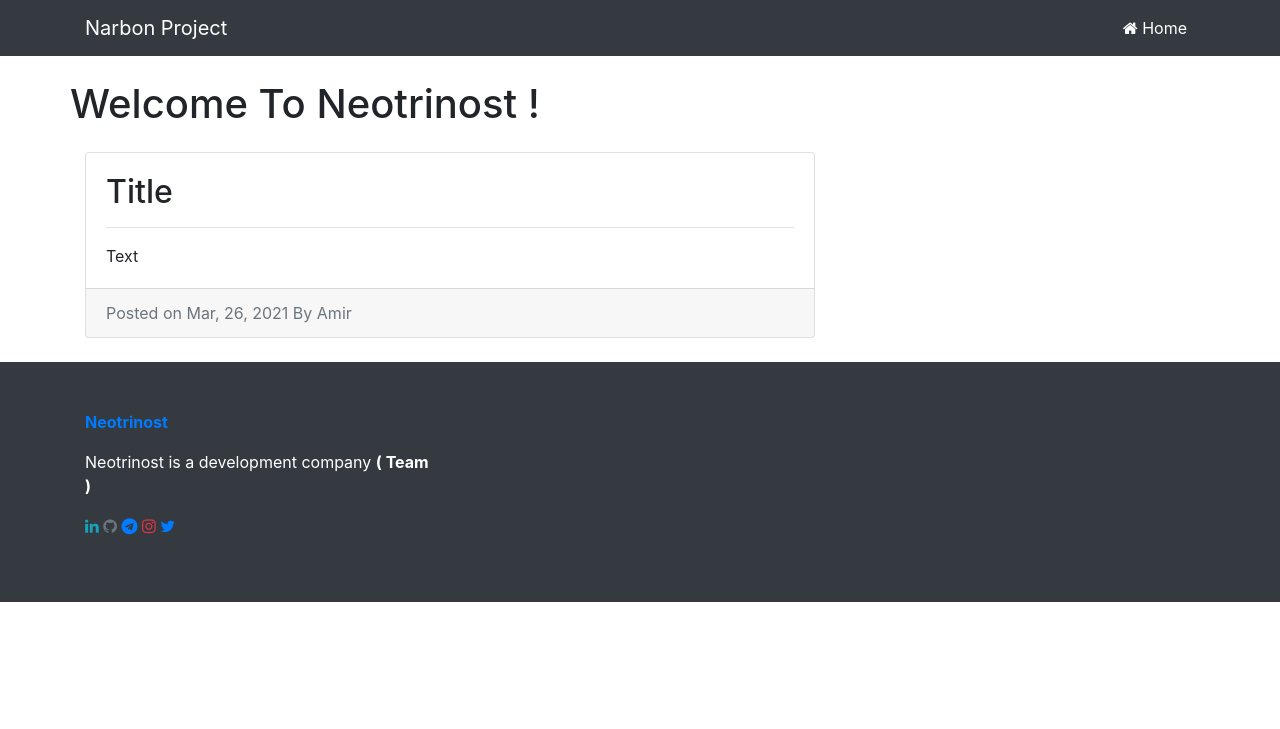
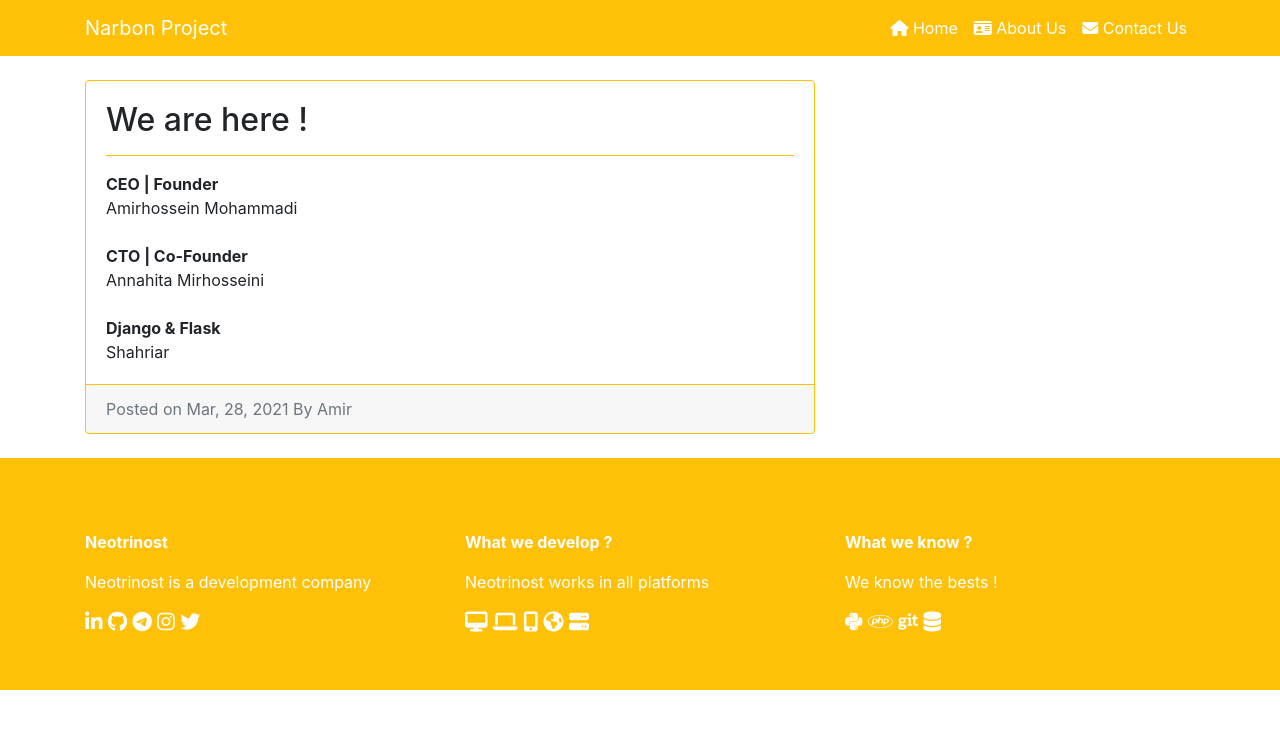
Before and after one commit to Neotrinost/Neotrinost.ir, a Flask app: page / in a window 1280 px wide. Shown: the top 729 px of the page. Run offline with Flask 2, Linux system fonts and the light colour scheme; some libraries are stand-ins or nearby versions.

Commit message:
Update Footer and post

```diff
--- a/app/templates/index.html
+++ b/app/templates/index.html
@@ -21,7 +21,7 @@
 	<link href="https://fonts.googleapis.com/css?family=Karla:400,700&display=swap" rel="stylesheet">
 	<link rel="stylesheet" href="https://cdn.materialdesignicons.com/4.8.95/css/materialdesignicons.min.css">
 	<link rel="stylesheet" href="https://stackpath.bootstrapcdn.com/bootstrap/4.4.1/css/bootstrap.min.css">
-<link rel="stylesheet" href="https://cdnjs.cloudflare.com/ajax/libs/font-awesome/4.7.0/css/font-awesome.min.css">
+    <script src="https://kit.fontawesome.com/4a679d8ec0.js" crossorigin="anonymous"></script>
 	<style>
 		body {
 			padding-top: 56px;
@@ -31,7 +31,7 @@
 
 <body>
 
-<nav class="navbar bg-dark navbar-expand-lg navbar-dark fixed-top">
+<nav class="navbar bg-warning navbar-expand-lg navbar-dark fixed-top">
     <div class="container">
         <a class="navbar-brand" href="."><span>Narbon </span>Project</a>
         <button class="navbar-toggler" type="button" data-toggle="collapse" data-target="#navbarResponsive" aria-controls="navbarResponsive" aria-expanded="false" aria-label="Toggle navigation">
@@ -39,10 +39,14 @@
         </button>
         <div class="collapse navbar-collapse" id="navbarResponsive">
             <ul class="navbar-nav ml-auto">
-                <li class="nav-item active">
-                    <a class="nav-link" href="#"><i class="fa fa-home"></i> Home
-                        <span class="sr-only">(current)</span>
-                    </a>
+                <li class="nav-item text-white active">
+                    <a class="nav-link" href="#"><i class="fa fa-home"></i> Home</a>
+                </li>
+                <li class="nav-item text-white active">
+                    <a class="nav-link" href="#"><i class="fa fa-id-card"></i> About Us</a>
+                </li>
+                <li class="nav-item text-white active">
+                    <a class="nav-link" href="#"><i class="fa fa-envelope"></i> Contact Us</a>
                 </li>
             </li>
         </ul>
@@ -51,20 +55,34 @@
   </nav>
 
   <div class="container">
-
+      <br>
     <div class="row">
 
-    <h1 class="my-4">Welcome To Neotrinost !</h1>
+    <!-- <h1 class="my-4">Welcome To Neotrinost !</h1> -->
 
       <div class="col-md-8">
-        <div class="card mb-4">
+        <div class="border border-warning card mb-4">
             <div class="card-body">
-                <h2 class="card-title">Title</h2>
-                <hr>
-                <p class="card-text">Text</p>
+                <h2 class="card-title">We are here !</h2>
+                <hr class="border-warning">
+                <p class="card-text">
+                    <b>CEO | Founder</b>
+                    <br>
+                    Amirhossein Mohammadi
+                    <br>
+                    <br>
+                    <b>CTO | Co-Founder</b>
+                    <br>
+                    Annahita Mirhosseini
+                    <br>
+                    <br>
+                    <b>Django & Flask</b>
+                    <br>
+                    Shahriar
+                </p>
             </div>
-            <div class="card-footer text-muted">
-                Posted on Mar, 26, 2021 By Amir
+            <div class="card-footer border-warning text-muted">
+                Posted on Mar, 28, 2021 By Amir
             </div>
         </div>
        </div>
@@ -74,27 +92,55 @@
   </div>
 
     <!-- Footer -->
-  <footer class="py-5 bg-dark">
+  <footer class="py-5 bg-warning">
     <div class="container">
         <div class="row">
             <div class="col-md-4">
+                <br>
 	            <div class="m-0 text-left text-white">
-	                <p class="text-white"><b><a href="https://www.linkedin.com/company/neotrinost">Neotrinost</a></b></p>
-	                <p class="text-white">Neotrinost is a development company <b>( Team )</b></p>
-	                <p>
-	                    <i class="fa fa-linkedin text-info"></i>
-	                    <i class="fa fa-github text-muted"></i>
-	                    <i class="fa fa-telegram text-primary"></i>
-	                    <i class="fa fa-instagram text-danger"></i>
-	                    <i class="fa fa-twitter text-primary"></i>
-	                </p>
+	                <p class="text-white"><b><a class="text-white" href="https://www.linkedin.com/company/neotrinost">Neotrinost</a></b></p>
+	                <p class="text-white">Neotrinost is a development company</p>
+	                <h5>
+	                    <i class="fa fa-linkedin text-white"></i>
+	                    <i class="fa fa-github text-white"></i>
+	                    <i class="fa fa-telegram text-white"></i>
+	                    <i class="fa fa-instagram text-white"></i>
+	                    <i class="fa fa-twitter text-white"></i>
+                    </h5>
+	            </div>
+	        </div>
+            <div class="col-md-4">
+                <br>
+	            <div class="m-0 text-left text-white">
+	                <p class="text-white"><b><a class="text-white" href="https://www.linkedin.com/company/neotrinost">What we develop ?</a></b></p>
+	                <p class="text-white">Neotrinost works in all platforms</p>
+	                <h5>
+	                    <i class="fa fa-desktop text-white"></i>
+	                    <i class="fa fa-laptop text-white"></i>
+	                    <i class="fa fa-mobile text-white"></i>
+	                    <i class="fa fa-globe text-white"></i>
+	                    <i class="fa fa-server text-white"></i>
+                    </h5>
+	            </div>
+	        </div>
+            <div class="col-md-4">
+                <br>
+	            <div class="m-0 text-left text-white">
+	                <p class="text-white"><b><a class="text-white" href="https://www.linkedin.com/company/neotrinost">What we know ?</a></b></p>
+	                <p class="text-white">We know the bests !</p>
+	                <h5>
+	                    <i class="fab fa-python text-white"></i>
+	                    <i class="fab fa-php text-white"></i>
+	                    <i class="fab fa-git text-white"></i>
+	                    <i class="fa fa-database text-white"></i>
+                    </h5>
 	            </div>
 	        </div>
         </div>
     </div>
     <!-- /.container -->
   </footer>
-
-
+  <script src="https://code.jquery.com/jquery-3.4.1.min.js"></script>
+<script src="https://stackpath.bootstrapcdn.com/bootstrap/4.4.1/js/bootstrap.min.js"></script>
 </body>
 </html>
```
